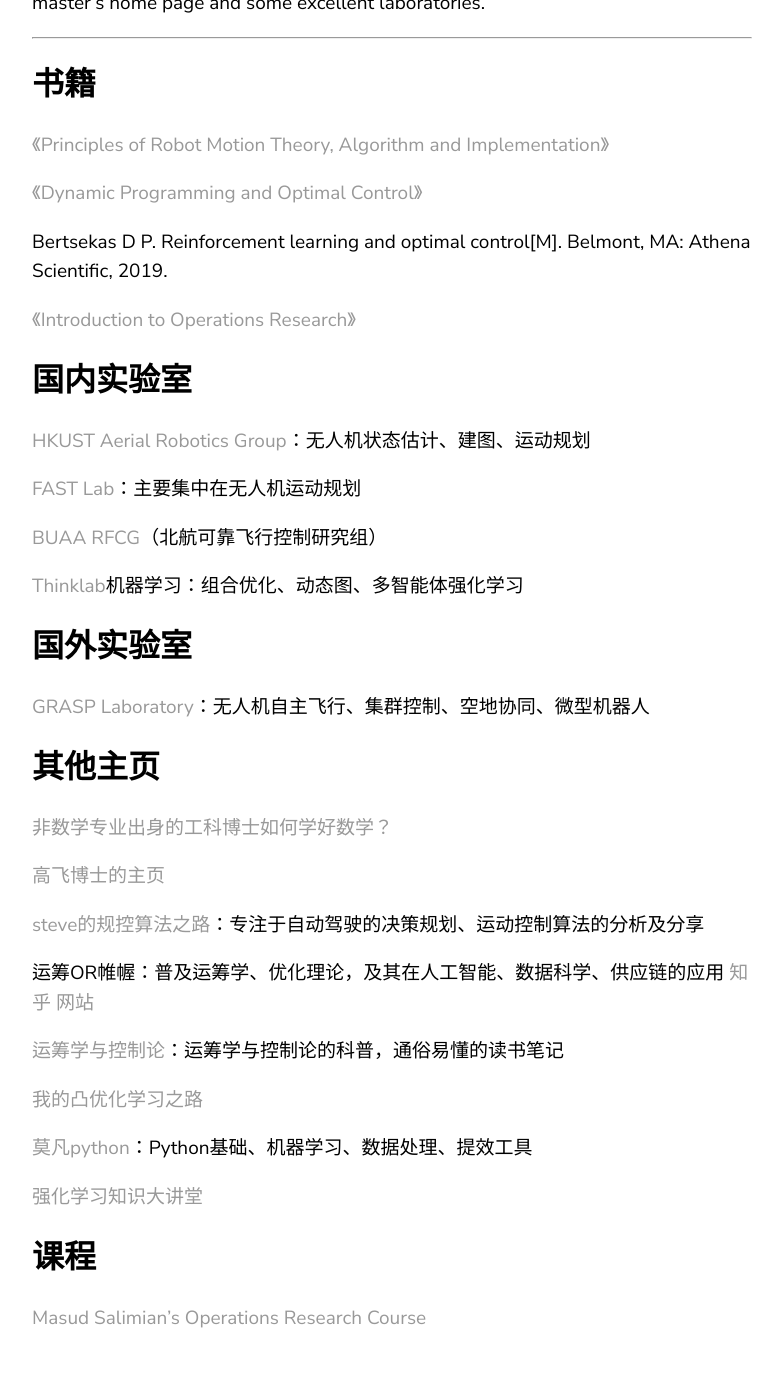
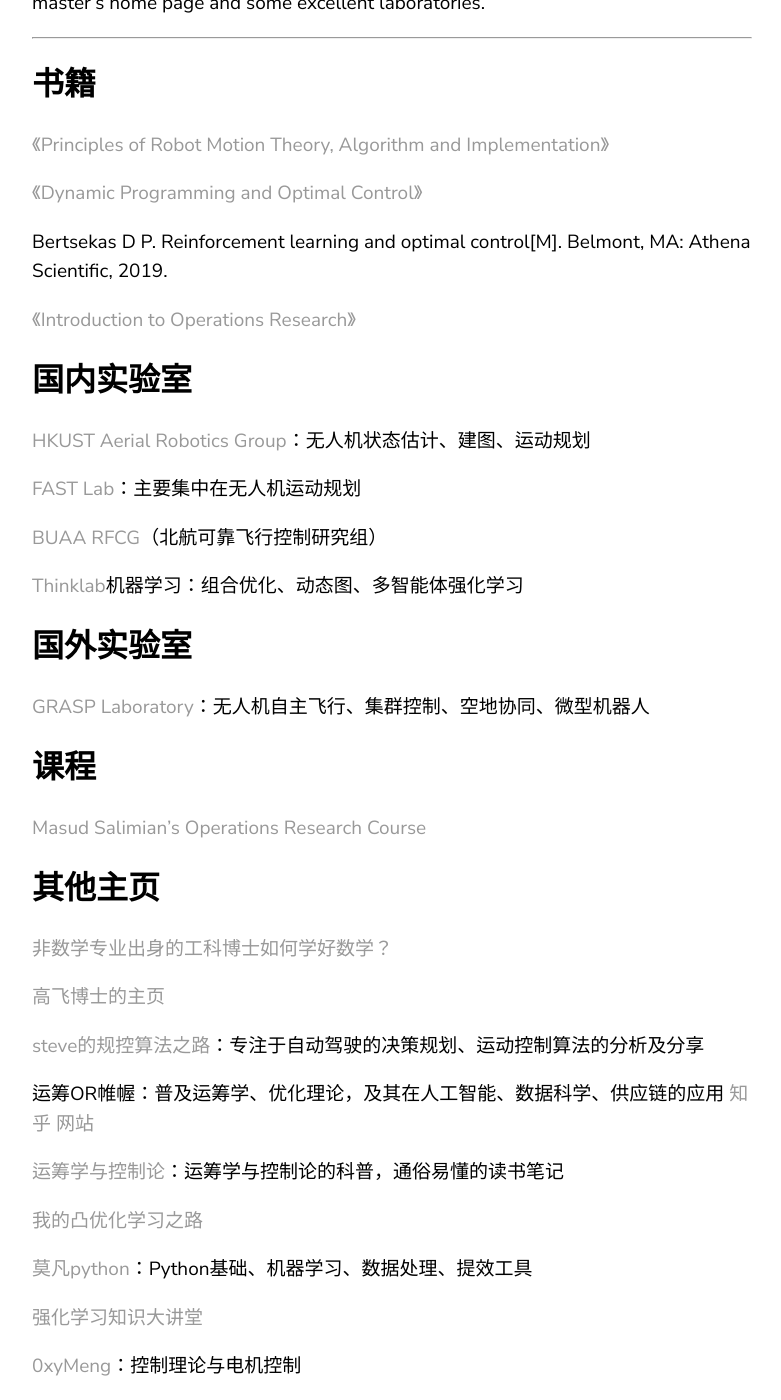
Before and after one commit to RaeChim/RaeChim.github.io, a Jekyll site: the page built from _posts/2021-11-03-Resource.md, in a window 1280 px wide and 1400 px high, scrolled down 392 px. Shown: the whole window, without its empty margins (68-849 px from the left). Built offline with Jekyll 4.4.1, drawn with Linux system fonts in a browser that asks for light colours; before the commit the page ends 1744 px from its top, so only the background shows below that.

Commit message:
Update 2021-11-03-Resource.md

```diff
--- a/_posts/2021-11-03-Resource.md
+++ b/_posts/2021-11-03-Resource.md
@@ -55,10 +58,9 @@
 
 [强化学习知识大讲堂](https://www.zhihu.com/column/sharerl)
 
+[0xyMeng](https://xu.yumeng.website/)：控制理论与电机控制
 
-## 课程
-
-[Masud Salimian's Operations Research Course](https://www.youtube.com/playlist?list=PLUm0dA6802wao5iSrkhnMDSLGu5bg_FtM)
+<!-- [Effun-141](https://effun.xyz/) -->
 
 
 <!-- 深绿 F9F9F9 F2F4F3 EAEEED DBE2E1 BCCAC9 9CAAA9 4E5D5C 2B3A39 -->
```
Also changed, not shown: other parts of _posts/2021-11-03-Resource.md (+3 -0 lines).
